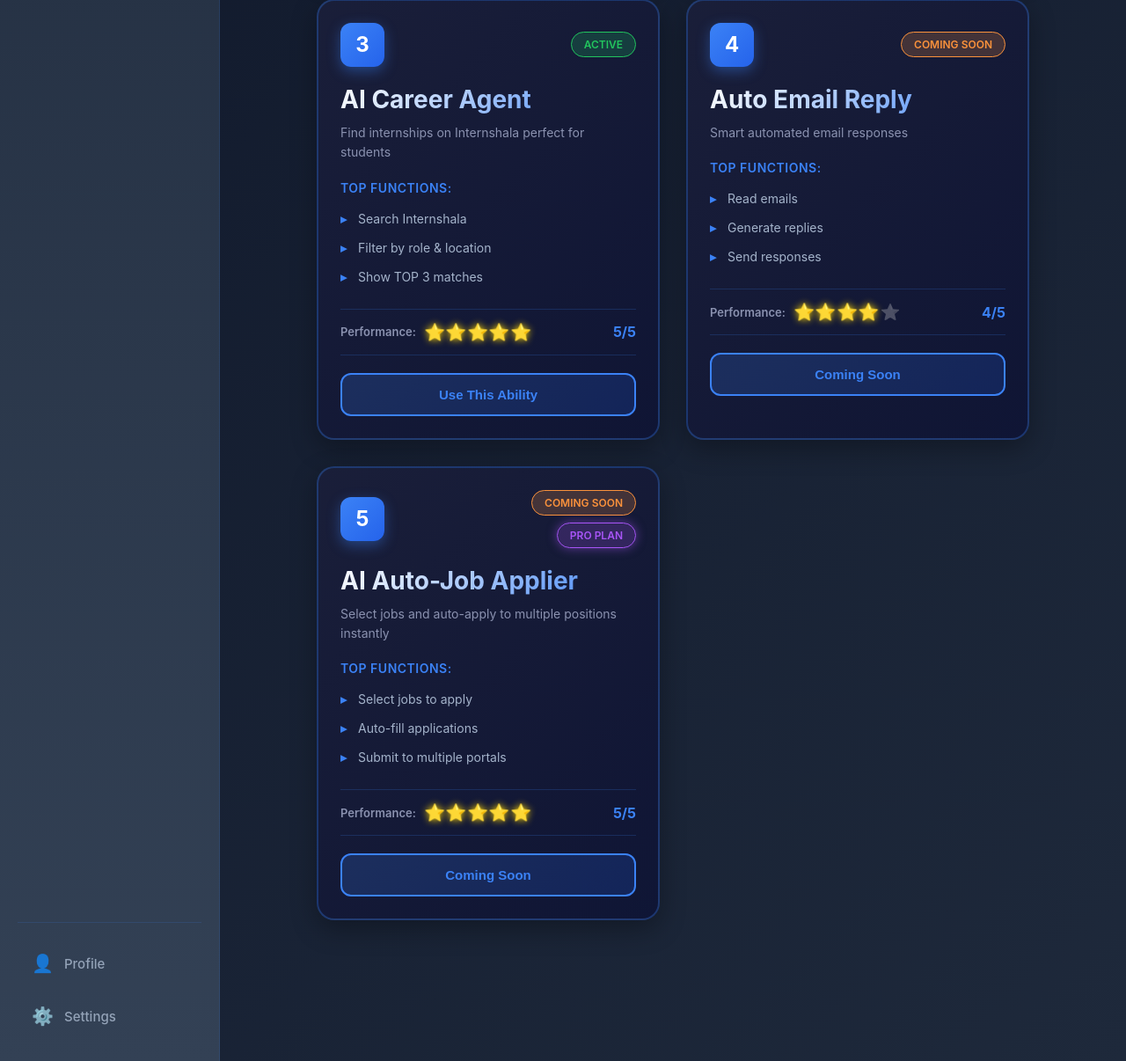
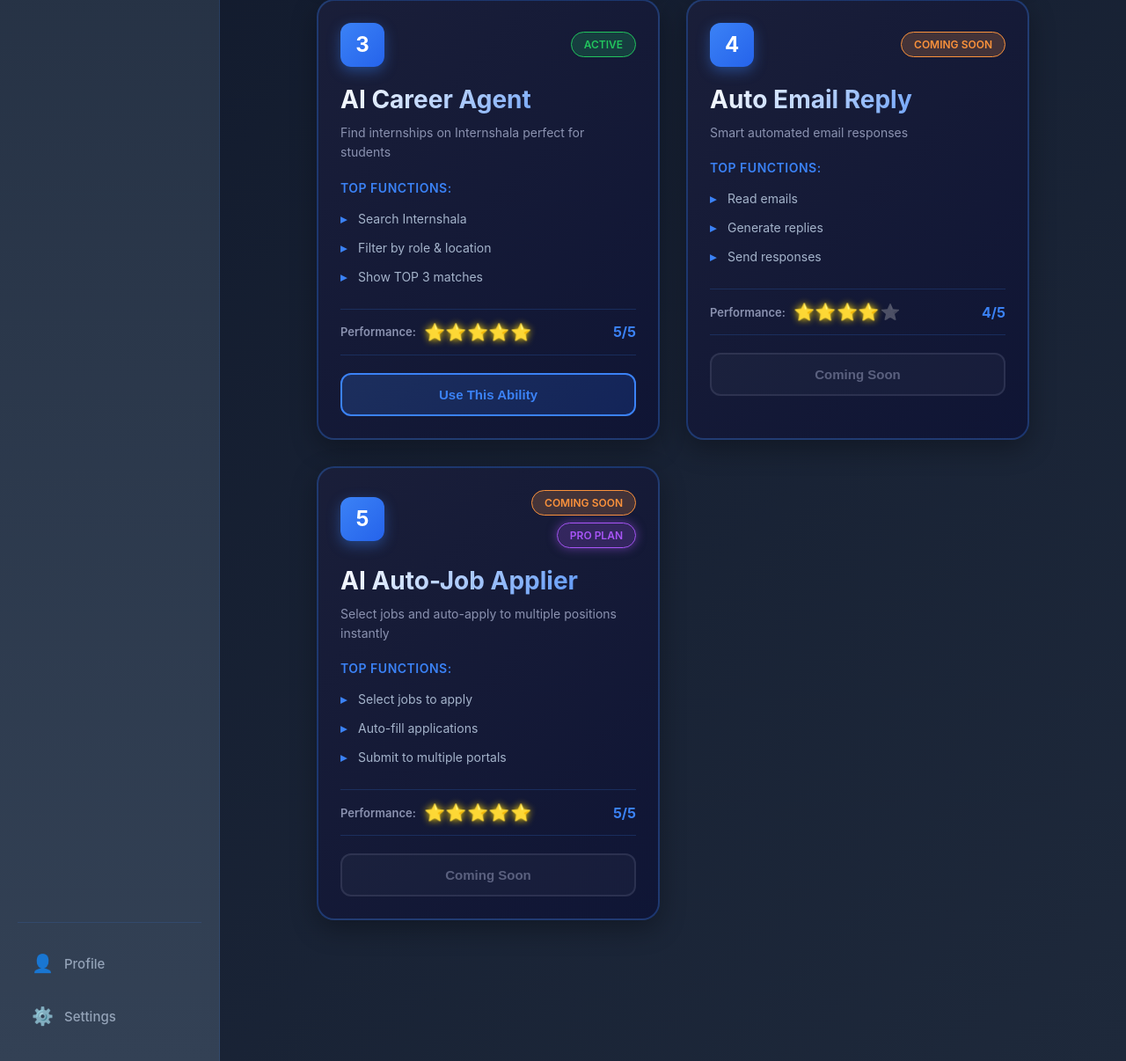
Before and after one commit to vedpalsodkar988-tech/Intelix, a Flask app: page /abilities in a window 1280 px wide. Shown: the part 827-2033 px from the top of the page at 88% size. Run offline with Flask 3, Linux system fonts and the light colour scheme; the visitor is signed in with stand-in values (Sample User, id 1); some libraries are stand-ins or nearby versions.

Commit message:
Update abilities.css

```diff
--- a/static/css/abilities.css
+++ b/static/css/abilities.css
@@ -275,6 +275,23 @@
     transform: scale(0.98);
 }
 
+/* Coming Soon Button - Disabled State */
+.use-ability-btn.coming-soon-btn {
+    background: rgba(139, 146, 176, 0.1);
+    border: 2px solid rgba(139, 146, 176, 0.3);
+    color: #8b92b0;
+    cursor: not-allowed;
+    opacity: 0.6;
+}
+
+.use-ability-btn.coming-soon-btn:hover {
+    background: rgba(139, 146, 176, 0.1);
+    border: 2px solid rgba(139, 146, 176, 0.3);
+    color: #8b92b0;
+    transform: none;
+    box-shadow: none;
+}
+
 /* Responsive - adjust for smaller screens */
 @media (max-width: 1400px) {
     .abilities-grid {
```
